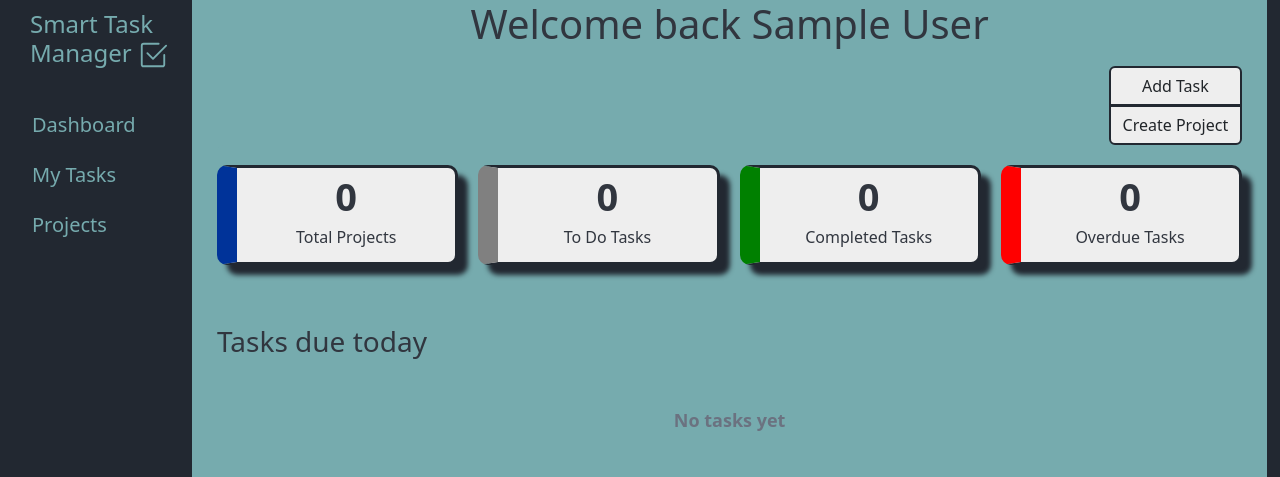
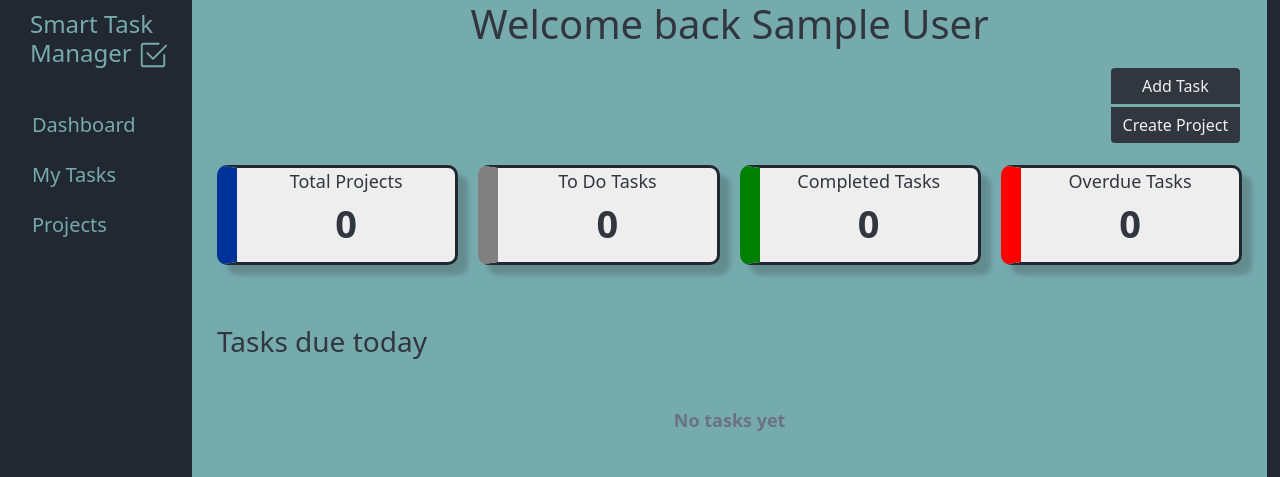
Before and after one commit to kathleen547/SmartTaskManager, a Flask app: page /dashboard in a window 1280 px wide. Shown: the top 477 px of the page. Run offline with Flask 3, Linux system fonts and the light colour scheme; the visitor is signed in with stand-in values (Sample User, id 1); data that the repository does not hold is empty; some libraries are stand-ins or nearby versions.

Commit message:
Refactor CSS for improved consistency and structure

```diff
--- a/app/static/css/styles.css
+++ b/app/static/css/styles.css
@@ -4,6 +4,7 @@
   --stm-card-bg: #31363F;
   --stm-accent: #76ABAE;
   --stm-accent-alt: #910A67;
+  --stm-accent-shadow: #638c8f;
   --stm-text-light: #EEEEEE;
   --stm-text-shadow: #d6d6d6;
   --stm-label-muted: #31363F;
@@ -61,6 +62,18 @@ body {
   color: var(--stam-text-light);
 }
 
+#title-field,
+#description-field,
+#status-field,
+#priority-field,
+#date-field,
+#id-field,
+#title-form-control,
+#description-form-control
+{
+background-color: var(--stm-text-light);
+}
+
 /* Buttons */
 .btn-customed,
 .btn-register {
@@ -77,6 +90,78 @@ body {
   margin-top: 20px;
   height: 60px;
 }
+
+.logout-btn{
+position:absolute;
+display: inline-block;
+bottom: 40px;
+left: 30px;
+background-color: var(--stm-accent);
+color: var(--stm-bg);
+}
+
+.logout-btn:hover{
+background-color: var(--stm-text-light);
+}
+
+.create-btn{
+background-color: #EEEEEE;
+border-width: 2px solid #222831;
+}
+
+.create-btn:hover{
+background-color:#76ABAE;
+border-color: #222831;
+}
+
+.project-action-buttons{
+display: flex;
+justify-content: flex-end;
+}
+
+.btn-task-action,
+.create-project-btn{
+width: 50px;
+background-color: var(--stm-card-bg);
+color: var(--stm-text-light);
+border-color: var(--stm-accent);
+border-width: 2px;
+margin-top: 10px;
+}
+
+.btn-task-action:hover,
+.create-project-btn:hover{
+background-color: var(--stm-bg);
+color: var(--stm-text-light);
+border-color: var(--stm-accent);
+}
+
+.add-task-btn,
+.edit-project-btn{
+background-color: var(--stm-card-bg);
+color: var(--stm-text-light);
+border-color: var(--stm-accent);
+border-width: 2px;
+}
+
+.add-task-btn:hover,
+.edit-project-btn:hover{
+background-color: var(--stm-bg);
+color: var(--stm-text-light);
+border-color: var(--stm-accent);
+}
+
+.btn-submit{
+position:absolute;
+background-color: var(--stm-card-bg);
+color: var(--stm-text-light);
+margin-top: 20px;
+}
+
+.btn-submit:hover{
+background-color: var(--stm-bg);
+}
+
 
 /* Sidebar */
 .wrapper {
@@ -155,13 +226,14 @@ border-style: hidden;
 display: flex;
 flex-direction: column;
 background-color:var(--stm-text-light);
-box-shadow:10px 10px 5px var(--stm-bg); ;
+box-shadow:10px 10px 5px var(--stm-accent-shadow);
 height: 100px;
 width: 50px;
 border-radius: 10px;
 border-style:solid ;
 border-color:var(--stm-bg);
 color: var(--stm-card-bg);
+font-size: 18px;
 padding: 15px;
 padding-top: 0px;
 text-align: center;
@@ -180,39 +252,10 @@ font-weight: bold;
 margin-top: 60px;
 }
 
- .btns{
-        display: flex;
-        justify-content: flex-end;
-       }
-
-       .btnA,.btnB{
-            width: 50px;
-            background-color: #EEEEEE;
-            border-color: #222831;
-            border-width: 2px;
-            margin-top: 10px;
-        }
-
-        .btnA:hover,
-        .btnB:hover{
-            background-color:#76ABAE;
-            border-color: #222831;
-        }
-
 
 /* Create Project Form */
-        .flex-container1{
-            width: 600px;
-
-        }
-        .btn2{
-position:absolute;
-background-color: var(--stm-card-bg);
-color: var(--stm-text-light);
-}
-
-.btn2:hover{
-background-color: var(--stm-bg);
+.flex-container1{
+width: 600px;
 }
 
 /* Project View */
@@ -277,23 +313,27 @@ text-align: center;
 margin-bottom: 25px;
 }
 
-#summary1, #first{
+.summary-card:hover{
+background-color: var(--stm-text-shadow);
+}
+
+#all-tasks-summary, #first-summary{
 border-left: 20px solid #003399;
 }
 
-#summary2, #second{
+#todo-summary, #second-summary{
 border-left: 20px solid gray;
 }
 
-#summary3{
+#progress-summary{
 border-left: 20px solid orange;
 }
 
-#summary4, #third{
+#done-summary, #third-summary{
 border-left: 20px solid green;
 }
 
-#summary5, #last{
+#overdue-summary, #last-summary{
 border-left: 20px solid red;
 }
 
@@ -385,18 +427,7 @@ padding: 20px;
 color: var(--stm-card-bg);
 }
 
-#title-field,
-#description-field,
-#status-field,
-#priority-field,
-#date-field,
-#id-field,
-#title-form-control,
-#description-form-control
-{
-background-color: var(--stm-text-light);
-}
-
+/* Badges */
 .badge {
     padding: 4px 10px;
     border-radius: 999px;
--- a/app/templates/base.html
+++ b/app/templates/base.html
@@ -23,7 +23,7 @@
         <li> <a href="{{ url_for('main.get_all_tasks') }}" class="nav-link">My Tasks</a> </li>
           <li> <a href="{{ url_for('main.get_all_projects') }}" class="nav-link">Projects</a> </li> </ul>
       <div class="exit">
-      <a class="btn btn-primary btn1" href="{{ url_for('main.logout') }}">Logout</a>
+      <a class="btn btn-primary logout-btn" href="{{ url_for('main.logout') }}">Logout</a>
       </div>
     </div>
   {% block content %}{% endblock %}
--- a/app/templates/dashboard.html
+++ b/app/templates/dashboard.html
@@ -11,36 +11,36 @@
         <div class="greeting">
             <h1>Welcome back {{ current_user.name }}</h1>
  </div>
- <div class="btns">
+ <div class="project-action-buttons">
 <div class="btn-group-vertical">
-    <a class="btn btnA" href="{{ url_for('main.add_new_task') }}">Add Task</a>
-<a class="btn btnB" href="{{ url_for('main.add_new_project') }}">Create Project</a>
+    <a class="btn btn-task-action" href="{{ url_for('main.add_new_task') }}">Add Task</a>
+    <a class="btn create-project-btn" href="{{ url_for('main.add_new_project') }}">Create Project</a>
 </div>
 </div>
 
 <div class="card">
-    <div class="card-body" id="first">
+    <div class="card-body" id="first-summary">
+        <div class="title">Total Projects</div>
         <div class="number">{{ data }}</div>
-         <div class="title">Total Projects</div>
     </div>
-    <div class="card-body" id="second">
+    <div class="card-body" id="second-summary">
+        <div class="title">To Do Tasks</div>
         <div class="number">{{ data1 }}</div>
-        <div class="title">To Do Tasks</div>
     </div>
-    <div class="card-body" id="third">
+    <div class="card-body" id="third-summary">
+         <div class="title">Completed Tasks</div>
         <div class="number">{{ data2 }}</div>
-        <div class="title">Completed Tasks</div>
     </div>
-    <div class="card-body" id="last">
+    <div class="card-body" id="last-summary">
+        <div class="title">Overdue Tasks</div>
         <div class="number">{{ data3 }}</div>
-        <div class="title">Overdue Tasks</div>
     </div>
 </div>
 
     <div class="tableContent">
     <h3>Tasks due today</h3>
         {% if dashboard_table: %}
-    <table class="table table-hover">
+    <table class="table table-hover" id="current-tasks-table">
   <thead>
     <tr>
       <th scope="col">Task</th>
--- a/app/templates/index.html
+++ b/app/templates/index.html
@@ -15,13 +15,13 @@
  <div class="container col-xl-10 col-xxl-8 px-4 py-5">
      <div class="row align-items-center g-lg-5 py-5">
         <div class="col-lg-7 text-center text-lg-start">
-            <h1 class="display-4 fw-bold lh-1  mb-3" id="title1">Welcome in <br> Smart Task Manager
+            <h1 class="display-4 fw-bold lh-1  mb-3" id="welcome-title">Welcome in <br> Smart Task Manager
                 <svg xmlns="http://www.w3.org/2000/svg" width="30" height="30" fill="currentColor" class="bi bi-check2-square" viewBox="0 0 16 16">
   <path d="M3 14.5A1.5 1.5 0 0 1 1.5 13V3A1.5 1.5 0 0 1 3 1.5h8a.5.5 0 0 1 0 1H3a.5.5 0 0 0-.5.5v10a.5.5 0 0 0 .5.5h10a.5.5 0 0 0 .5-.5V8a.5.5 0 0 1 1 0v5a1.5 1.5 0 0 1-1.5 1.5z"/>
   <path d="m8.354 10.354 7-7a.5.5 0 0 0-.708-.708L8 9.293 5.354 6.646a.5.5 0 1 0-.708.708l3 3a.5.5 0 0 0 .708 0"/>
 </svg>
             </h1>
-             <p class="col-lg-10 fs-4" id="title2">Manage projects, track tasks, and stay productive.</p> </div>
+             <p class="col-lg-10 fs-4" id="title-text">Manage projects, track tasks, and stay productive.</p> </div>
              <div class="col-md-10 mx-auto col-lg-5">
                     {% with messages = get_flashed_messages() %}
                     {% if messages: %}
@@ -30,7 +30,7 @@
                     {% endfor%}
                     {% endif %}
                     {% endwith %}
-                <form class="p-4 p-md-5 rounded-3" id="box1" action="{{ url_for('main.home_login') }}" method="POST">
+                <form class="p-4 p-md-5 rounded-3" id="login-box" action="{{ url_for('main.home_login') }}" method="POST">
                     {{ form.hidden_tag() }}
                     <div class="form-floating mb-3">
                         {{ form.email.label(class="form-label-muted") }}
--- a/app/templates/make-project.html
+++ b/app/templates/make-project.html
@@ -24,7 +24,7 @@
      {{ form.description (class="form-control", id="description-form-control") }}
   </div>
   <div class="mb-3">
-       {{ form.submit(class="btn btn-primary btn2 mb-3") }}
+       {{ form.submit(class="btn btn-primary btn-submit mb-3") }}
 </div></form>
 </div>
 </div>
--- a/app/templates/make-task.html
+++ b/app/templates/make-task.html
@@ -49,7 +49,7 @@
            </div>
 
            <div class="field">
-               {{ form.submit(class="btn btn-primary btn2 mb-3") }}
+               {{ form.submit(class="btn btn-primary btn-submit mb-3") }}
            </div>
 
        </form>
--- a/app/templates/register.html
+++ b/app/templates/register.html
@@ -13,14 +13,14 @@
     <body>
         <div class="flex-container">
             <div class="col-md-10 mx-auto col-lg-5">
-            <div class="p-4 p-md-5 rounded-3" id="box">
+            <div class="p-4 p-md-5 rounded-3" id="register-box">
             <form class="box" action="{{ url_for('main.register') }}" method="POST">
                 {{ form.hidden_tag() }}
                 <svg xmlns="http://www.w3.org/2000/svg" width="40" height="40" fill="#76ABAE" class="bi bi-check2-square" viewBox="0 0 16 16">
                 <path d="M3 14.5A1.5 1.5 0 0 1 1.5 13V3A1.5 1.5 0 0 1 3 1.5h8a.5.5 0 0 1 0 1H3a.5.5 0 0 0-.5.5v10a.5.5 0 0 0 .5.5h10a.5.5 0 0 0 .5-.5V8a.5.5 0 0 1 1 0v5a1.5 1.5 0 0 1-1.5 1.5z"/>
                 <path d="m8.354 10.354 7-7a.5.5 0 0 0-.708-.708L8 9.293 5.354 6.646a.5.5 0 1 0-.708.708l3 3a.5.5 0 0 0 .708 0"/>
                 </svg>
-                <h1 class="h3 mb-3 fw-normal" id="title3">Registration form</h1>
+                <h1 class="h3 mb-3 fw-normal" id="registration-form-title">Registration form</h1>
                 {% with messages = get_flashed_messages() %}
                     {% if messages: %}
                     {% for message in messages: %}
```
Also changed, not shown: other parts of app/static/css/styles.css (+14 -41 lines), app/templates/project.html (+5 -5 lines).
